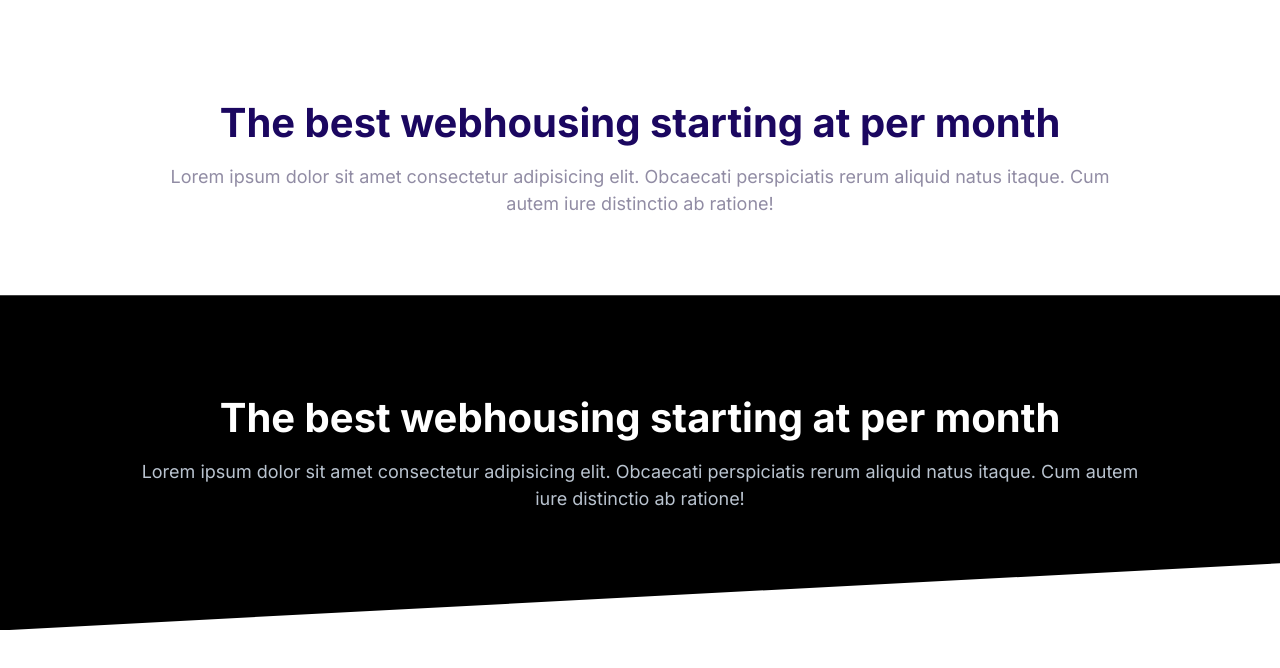
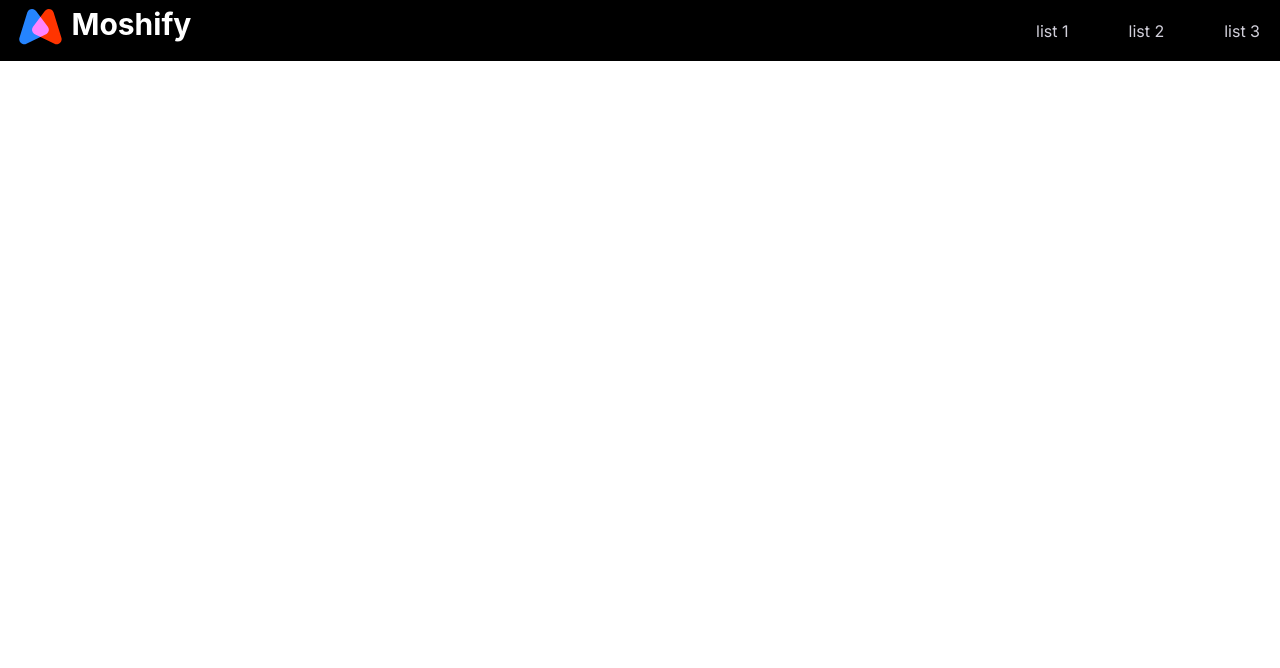
Before and after one commit to m-or/First-project, a plain HTML site: page index.html in a window 1280 px wide. Drawn offline with Linux system fonts and the light colour scheme.

Commit message:
Build navigation component.

```diff
--- a/css/styles.css
+++ b/css/styles.css
@@ -16,7 +16,7 @@
  }
 
  .container {
-    max-width: 1024px;
+    max-width: 1140px;
     margin: 0 auto;
  }
 
@@ -701,12 +701,17 @@
 
  .block {
     --padding-vertical: 6rem;
+    /* why do we use a variable here? because if we change paading here, we should remeber to change it for block--skewed class as well. To avoid that we use variable and calc function. */
     padding: var(--padding-vertical) 2rem;
     text-align: center;
  }
 
  .block__header {
     text-align: center;
+ }
+
+ .block__heading {
+    margin-top: 0;
  }
 
  .block--dark {
@@ -720,18 +725,18 @@
 
  .block--dark h1,
  .block--dark h2,
- .block--dark h3{
+ .block--dark h3 {
     color: #fff;
  }
 
  .block--skewed-right {
     clip-path: polygon(0 0, 100% 0, 100% 80%, 0% 100%);
-    padding-bottom: calc(var(--padding-vertical) + 4rem );
+    padding-bottom: calc(var(--padding-vertical) + 4rem);
  }
 
  .block--skewed-left {
     clip-path: polygon(0 0, 100% 0, 100% 100%, 0% 80%);
-    padding-bottom: calc(var(--padding-vertical) + 4rem );
+    padding-bottom: calc(var(--padding-vertical) + 4rem);
  }
 
  @media screen and (min-width: 1024px) {
@@ -740,3 +745,66 @@
        font-size: 1.8rem;
     }
  }
+
+ /* Navigation */
+
+ .nav{
+   background-color: black;
+
+   display: flex;
+   justify-content: space-between;
+   flex-wrap: wrap;
+ }
+
+ .nav__list{
+   width: 100%;
+   margin:0;
+ }
+
+ .nav__item{
+   padding: 0.5rem 2rem;
+   border-bottom: 1px solid #222;
+ }
+
+ .nav__item > a{
+   color: #d2d0db;
+   transition: color 0.3s;
+ }
+
+ .nav__item > a:hover{
+   color: #fff;
+ }
+
+ .nav__icon{
+   cursor: pointer;
+   margin: 1rem;
+   opacity: 0.5;
+   transition: opacity 0.3s;
+ }
+
+ .nav.collapsible--expanded .nav__icon{
+   opacity: 1;
+ }
+
+ @media screen and (min-width: 768px) {
+
+   .nav__list{
+      align-items: center;
+      display: flex;
+      font-size: 1.6rem;
+      margin-top: 0;
+      max-height: 100%;
+      opacity: 1;
+      width: auto;
+    }
+
+    .nav__item{
+      margin-left: 2rem;
+      border: 0;
+    }
+
+    .nav__icon{
+      display: none;
+    }
+
+ }
--- a/index.html
+++ b/index.html
@@ -14,21 +14,17 @@
 </head>
 
 <body>
-        <section class="block container">
-                <header class="block__header">
-                    <h2 class="block__heading">The best webhousing starting at per month</h2>
-                    <p class="block__description">Lorem ipsum dolor sit amet consectetur adipisicing elit. Obcaecati perspiciatis rerum aliquid natus itaque. Cum autem iure distinctio ab ratione!</p>
-                </header>
-        </section>
-
-        <section class="block block--dark block--skewed-right">
-            <div class="container">
-                <header class="block__header">
-                    <h2 class="block__heading">The best webhousing starting at per month</h2>
-                    <p class="block__description">Lorem ipsum dolor sit amet consectetur adipisicing elit. Obcaecati perspiciatis rerum aliquid natus itaque. Cum autem iure distinctio ab ratione!</p>
-                </dheader>
-            </div>
-        </section>
+        <nav class="nav collapsible">
+            <a href="/"><img src="/images/logo.svg" alt="Company logo"></a>
+            <svg class="icon icon--white nav__icon">
+                <use xlink:href="images/sprite.svg#menu"></use>
+            </svg>
+            <ul class="list nav__list collapsible__content">
+                <li class="nav__item"><a href="">list 1</a></li>
+                <li class="nav__item"><a href="">list 2</a></li>
+                <li class="nav__item"><a href="">list 3</a></li>
+            </ul>
+        </nav>
 
 
     <script src="js/main.js"></script>
```
Also changed, not shown: components/navigation.html (added, +11 -0 lines), images/logo.svg (added).
